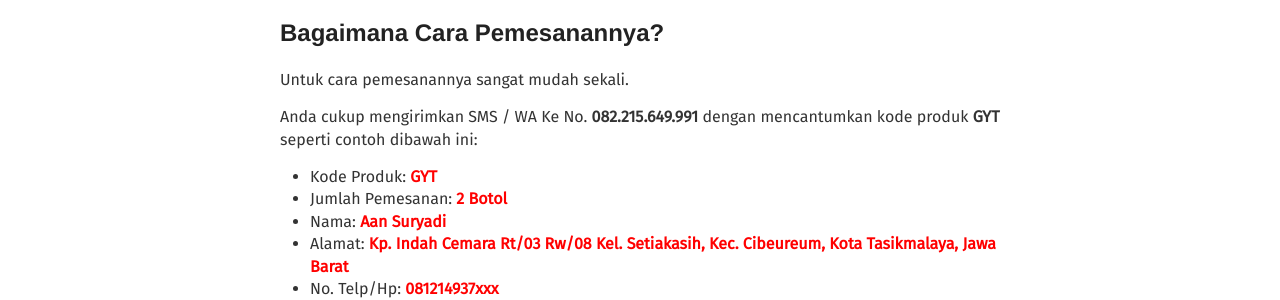
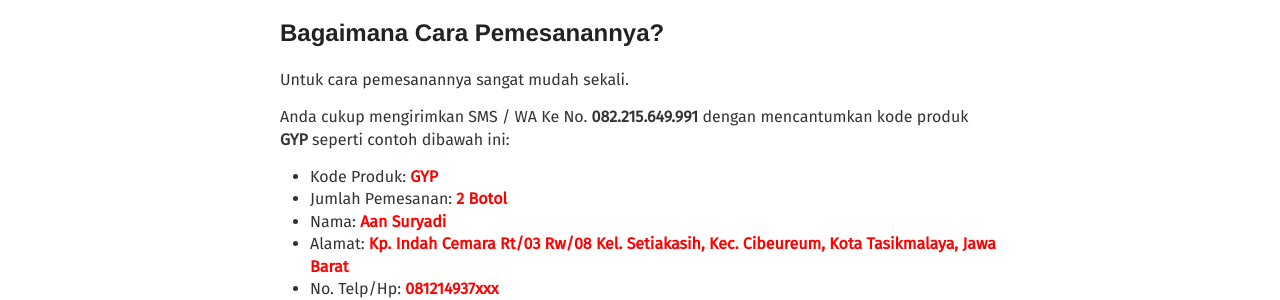
Before and after one commit to zeinherbal/zeinherbal.github.io, a Jekyll site: the page built from _posts/2019-12-30-obat-nyeri-otot-paha.md, in a window 1280 px wide and 900 px high, scrolled down 5179 px. Shown: the part 273-573 px from the top of the window. Built offline with Jekyll 4.4.1, drawn with Linux system fonts in a browser that asks for light colours.

Commit message:
Update 2019-12-30-obat-nyeri-otot-paha.md

```diff
--- a/_posts/2019-12-30-obat-nyeri-otot-paha.md
+++ b/_posts/2019-12-30-obat-nyeri-otot-paha.md
@@ -175,9 +175,9 @@ Dikonsumsi langsung
 
 Untuk cara pemesanannya sangat mudah sekali.
 
-Anda cukup mengirimkan SMS / WA Ke No. **082.215.649.991** dengan mencantumkan kode produk **GYT** seperti contoh dibawah ini:
+Anda cukup mengirimkan SMS / WA Ke No. **082.215.649.991** dengan mencantumkan kode produk **GYP** seperti contoh dibawah ini:
 
-+ Kode Produk: **<span style="color: red;">GYT</span>**
++ Kode Produk: **<span style="color: red;">GYP</span>**
 + Jumlah Pemesanan: **<span style="color: red;">2 Botol</span>**
 + Nama: **<span style="color: red;">Aan Suryadi</span>**
 + Alamat: **<span style="color: red;">Kp. Indah Cemara Rt/03 Rw/08 Kel. Setiakasih, Kec. Cibeureum, Kota Tasikmalaya, Jawa Barat</span>**
```
